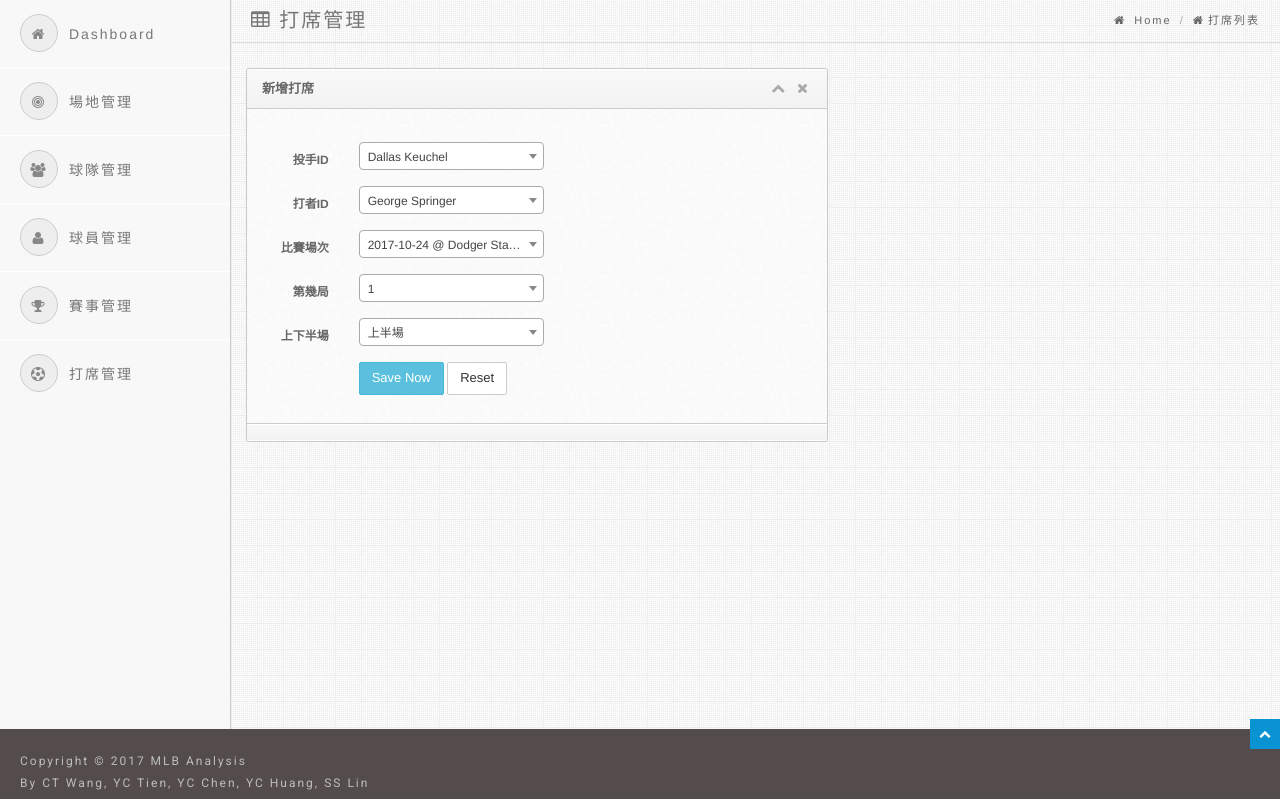
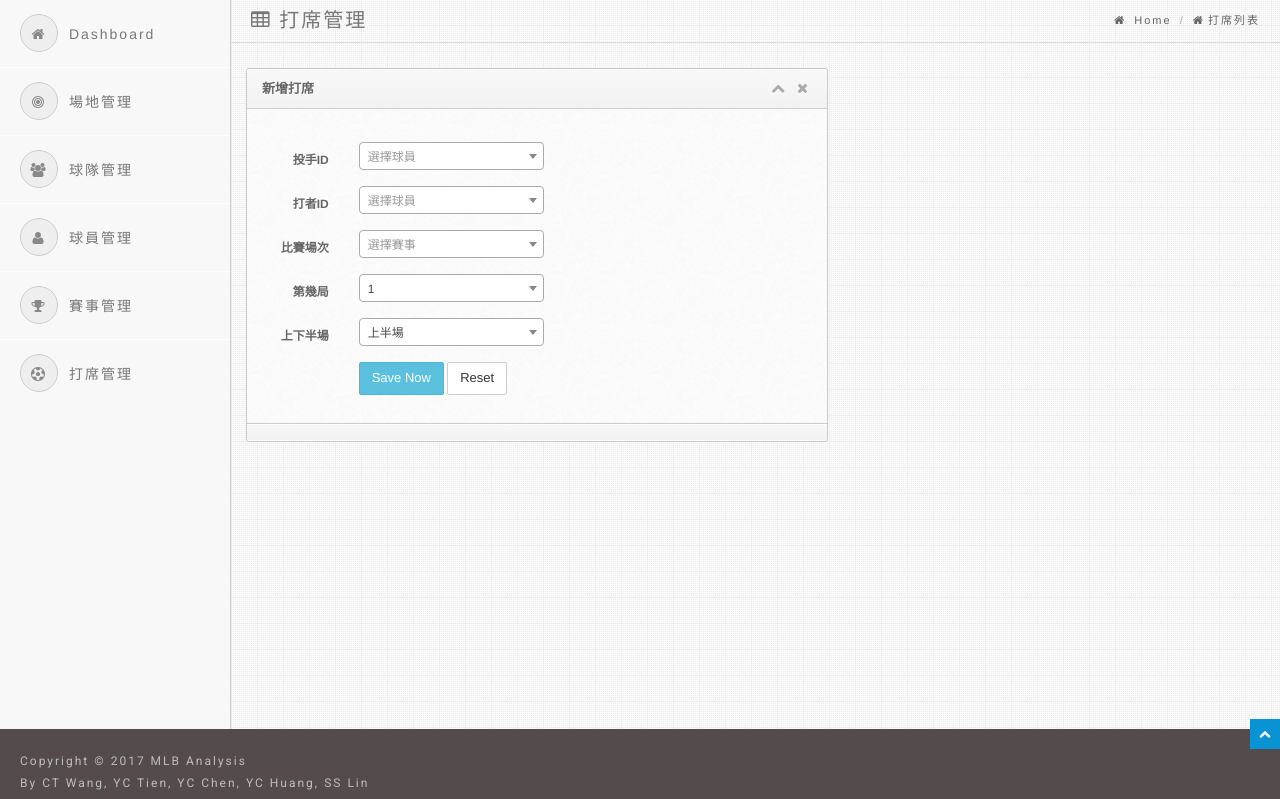
Before and after one commit to blazers08/data_model_project2, a Flask app: page /game/create in a window 1280 px wide. Shown: the part 51-850 px from the top of the page. Run offline with Flask 2, Linux system fonts and the light colour scheme; a user stored in the database is signed in; data comes from the database, SQL or seed files in the repository; some libraries are stand-ins or nearby versions.

Commit message:
加入空選項與placeholder on field/team/match/player select

```diff
--- a/project_name/templates/play/create.html
+++ b/project_name/templates/play/create.html
@@ -43,7 +43,8 @@
                                 <div class="form-group">
                                     <label class="control-label col-md-2" for="pitcher_id"> 投手ID</label>
                                     <div class="col-md-7">
-                                        <select id="pitcher_id" class="select2" name="pitcher_id" aria-controls="data-table-2">
+                                        <select id="pitcher_id" class="player_select2" name="pitcher_id" aria-controls="data-table-2">
+                                            <option></option>
                                             {% for player in pitchers %}
                                             <option value="{{ player[0] }}">{{ player[1] }}</option>
                                             {% endfor %}
@@ -54,7 +55,8 @@
                                 <div class="form-group">
                                     <label class="control-label col-md-2" for="batter_id"> 打者ID</label>
                                     <div class="col-md-7">
-                                        <select id="batter_id" class="select2" name="batter_id" aria-controls="data-table-3">
+                                        <select id="batter_id" class="player_select2" name="batter_id" aria-controls="data-table-3">
+                                            <option></option>
                                             {% for player in batters %}
                                             <option value="{{ player[0] }}">{{ player[1] }}</option>
                                             {% endfor %}
@@ -65,7 +67,8 @@
                                 <div class="form-group">
                                     <label class="control-label col-md-2" for="match_id"> 比賽場次</label>
                                     <div class="col-md-7">
-                                        <select id="match_id" class="select2" name="match_id" aria-controls="data-table-2">
+                                        <select id="match_id" class="match_select2" name="match_id" aria-controls="data-table-2">
+                                            <option></option>
                                             {% for match in matches %}
                                             <option value="{{ match[0] }}">{{ match[1] }} @ {{ match[2] }}</option>
                                             {% endfor %}
@@ -122,4 +125,16 @@
         </div>
     </div>
 </div>
+<script>
+$(document).ready(function() {
+    $('#match_id').select2({
+        width: '60%',
+        placeholder: '選擇賽事'
+        });
+    $('.player_select2').select2({
+        width: '60%',
+        placeholder:'選擇球員'
+        });
+});
+</script>
 {% endblock %}
```
Also changed, not shown: project_name/templates/match/create.html (+18 -3 lines).
